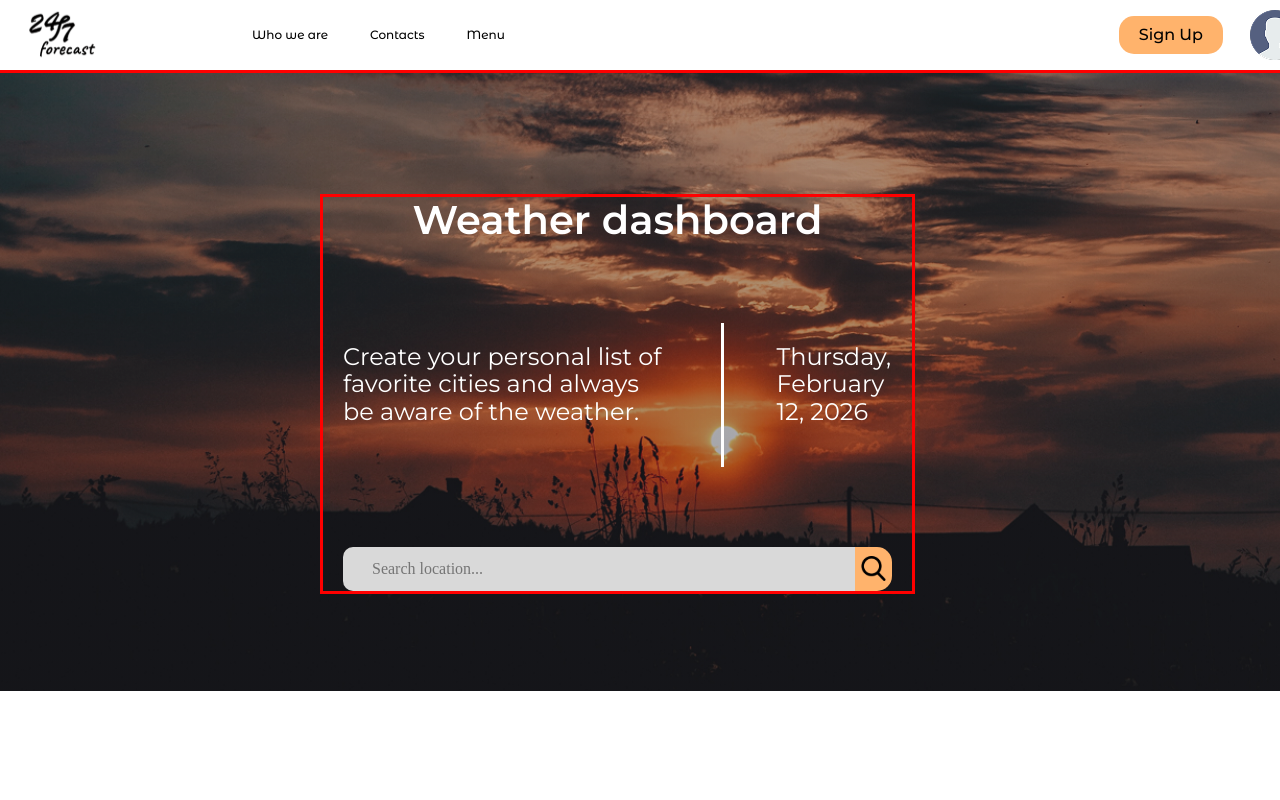
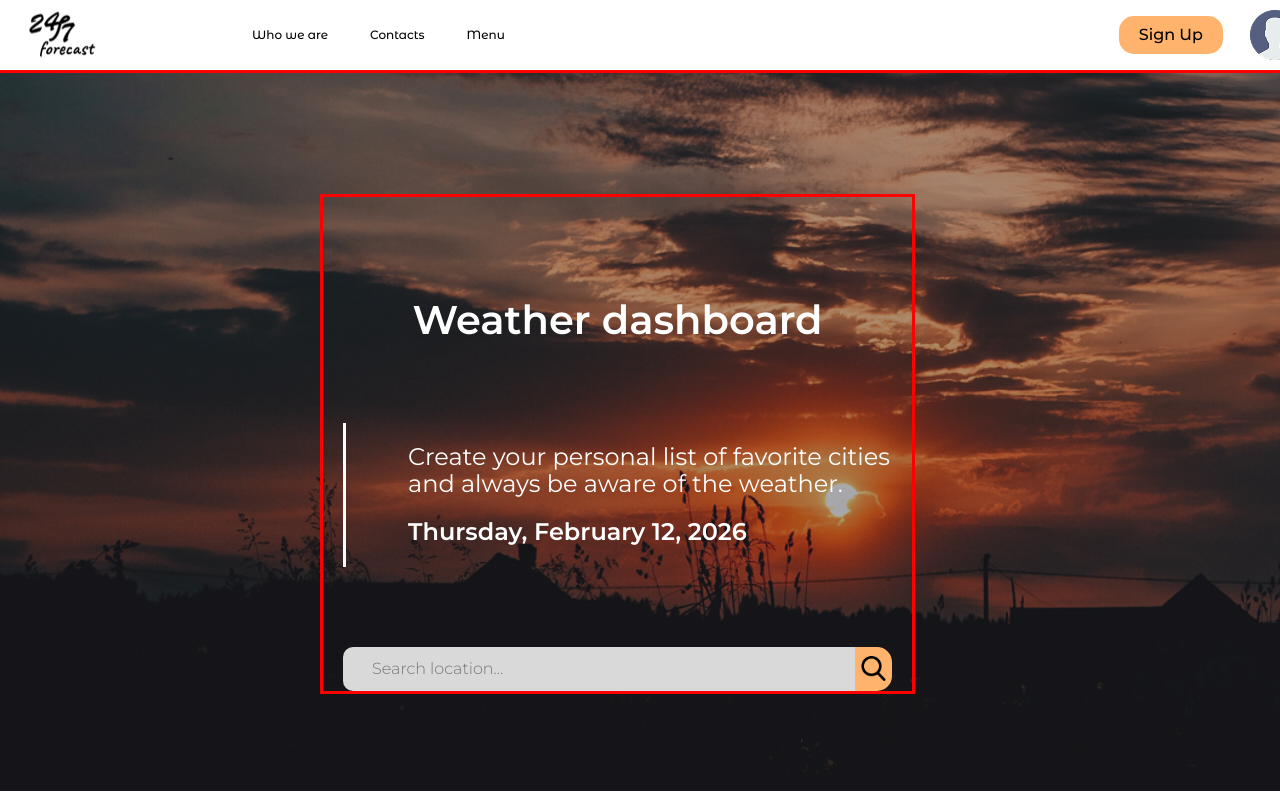
Before and after one commit to DmitroOmelianenko/weather-dashboard, a React (Vite) app: page / in a window 1280 px wide. Shown: the top 800 px of the page. Built offline with nearby package versions, Linux system fonts and the light colour scheme.

Commit message:
finalyHero
13.02 21.59

```diff
--- a/src/components/Hero/Hero.jsx
+++ b/src/components/Hero/Hero.jsx
@@ -21,12 +21,17 @@ export const Hero = () => {
                 <div className="container">
                     <h1 className="heroTitle">Weather dashboard</h1>
                     <div className="heroFlex">
-                        <h2 className="heroInfo">
-                          Create your personal list of favorite cities and always be aware of the weather.
-                        </h2>
-                        <img src={line} alt="linehero" />
-                        <h2 className="heroDate">{formattedDate}</h2>
-                    </div>
+    {/* Лінія тепер перша в коді для зручності */}
+    <img src={line} alt="linehero" className="heroLine" />
+
+    <div className="heroTextGroup">
+        <h2 className="heroInfo">
+            Create your personal list of favorite cities and always be aware of the weather.
+        </h2>
+        <h2 className="heroDate">{formattedDate}</h2>
+    </div>
+</div>
+
                     <div className="heroFlex2">
                         <input type="text" className="heroInput" placeholder="Search location..." />
                         <button type="button" className="search">
--- a/src/components/Hero/Hero.scss
+++ b/src/components/Hero/Hero.scss
@@ -5,9 +5,8 @@
 
 .hero {
     background-image: linear-gradient(rgba(47, 48, 58, 0.40), rgba(47, 48, 58, 0.40)), url(../../images/background.png);
-
     background-size: cover;
-
+    max-width: 100%;
 
     @media screen and (min-width: 768px) {
         padding-top: 40px;
@@ -27,16 +26,21 @@
 
     .heroTitle {
         color: white;
-        @include font-family($fontM, 600);
-        font-size: 14px;
+        @include font-family($fontM, 400);
+        font-size: 20px;
         text-align: center;
+        padding-top: 50px;
 
         @media screen and (min-width: 768px) {
+            @include font-family($fontM, 400);
             font-size: 20px;
+            padding-top: 40px;
         }
 
         @media screen and (min-width: 1200px) {
+            @include font-family($fontM, 600);
             font-size: 40px;
+            padding-top: 100px;
         }
     }
 
@@ -53,37 +57,35 @@
             gap: 52px;
         }
 
-    }
-
         .heroInfo {
+            color: white;
            @include font-family($fontM, 400);
-        color: white;
-        font-size: 10px;
-
+           font-size: 24px;
 
             @media screen and (min-width: 768px) {
-            max-width: 172px;
-            font-size: 14px;
+              @include font-family($fontM, 400);
             }
 
             @media screen and (min-width: 1200px) {
-            max-width: 345px;
-            font-size: 24px;
+                 @include font-family($fontM, 400);
             }
         }
 
         .heroDate {
-        @include font-family($fontM, 400);
             color: white;
-        font-size: 10px;
-        max-width: 164px;
+            @include font-family($fontM, 600)
+        }
+    }
+
+    .heroTextGroup {
+        margin-left: 50px;
 
         @media screen and (min-width: 768px) {
-            font-size: 14px;
+            margin-left: 10px;
         }
 
         @media screen and (min-width: 1200px) {
-            font-size: 24px;
+            margin-left: 10px;
         }
     }
 
@@ -94,10 +96,14 @@
     }
 
     .heroInput {
+        @include font-family($fontM, 300);
         background-color: #D9D9D9;
         border: none;
         position: relative;
         border-radius: 10px 0px 0px 10px;
+        padding-top: 5px;
+        padding-bottom: 5px;
+        padding-left: 10px;
 
 
         @media screen and (min-width: 768px) {
@@ -129,16 +135,20 @@
     }
 
     .imgSearch {
+        width: 9px;
+        height: 9px;
+
+        @media screen and (min-width: 768px) {
+            width: 16px;
+            height: 16px;
+        }
+
+        @media screen and (min-width: 1200px) {
             width: 25px;
             height: 25px;
+        }
 
-        @media screen and (min-width: 1200px) {
 
     }
 
-        @media screen and (min-width: 768px) {
-
 }
-    }
-
-}
```
Lines whose indentation alone changed are shown as unchanged.
